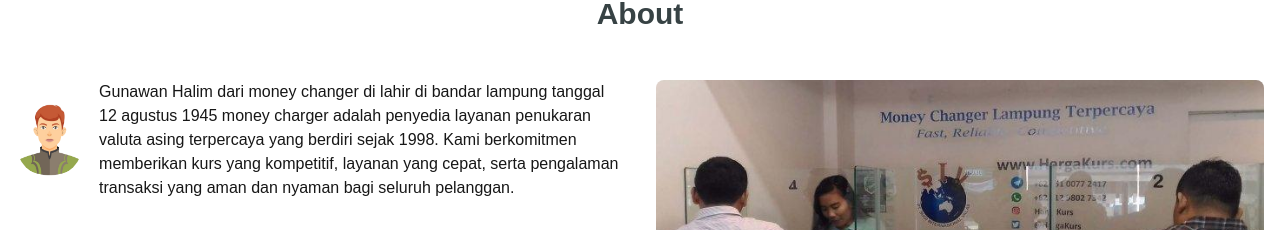
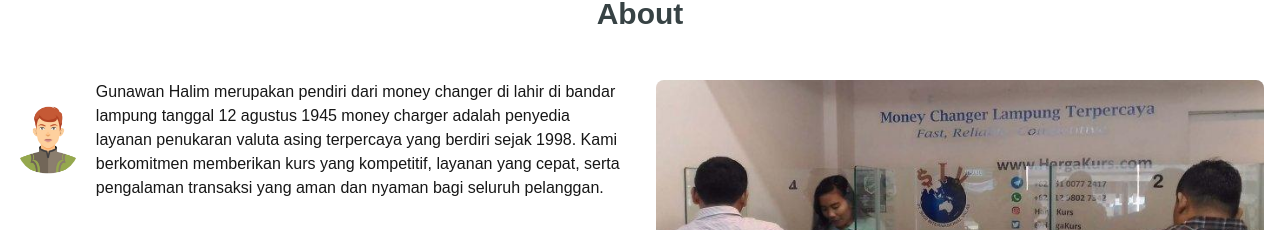
Before and after one commit to FaridHidayat07/PTD, a Next.js app: page / in a window 1280 px wide. Shown: the part 722-952 px from the top of the page. Built offline with nearby package versions, Linux system fonts and the light colour scheme.

Commit message:
muhammadfaridhidayat : membenarkan font yang ukurannya kecil

```diff
--- a/src/components/About/page.tsx
+++ b/src/components/About/page.tsx
@@ -23,7 +23,7 @@ function About() {
                 />
               </div>
               <p className="text-sm md:text-base">
-                Gunawan Halim dari money changer di lahir di
+                Gunawan Halim merupakan pendiri dari money changer di lahir di
                 bandar lampung tanggal 12 agustus 1945 money charger adalah
                 penyedia layanan penukaran valuta asing terpercaya yang berdiri
                 sejak 1998. Kami berkomitmen memberikan kurs yang kompetitif,
```
